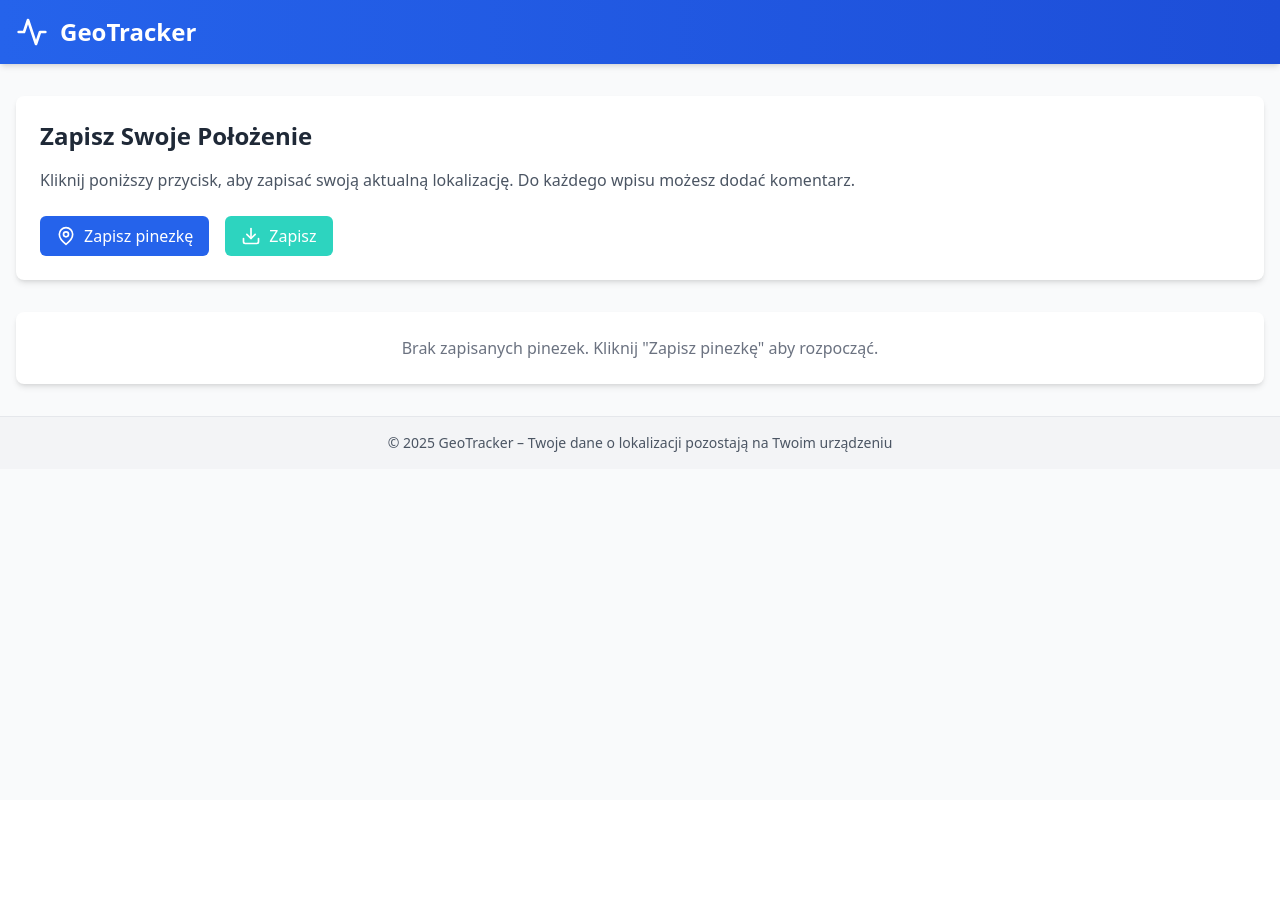
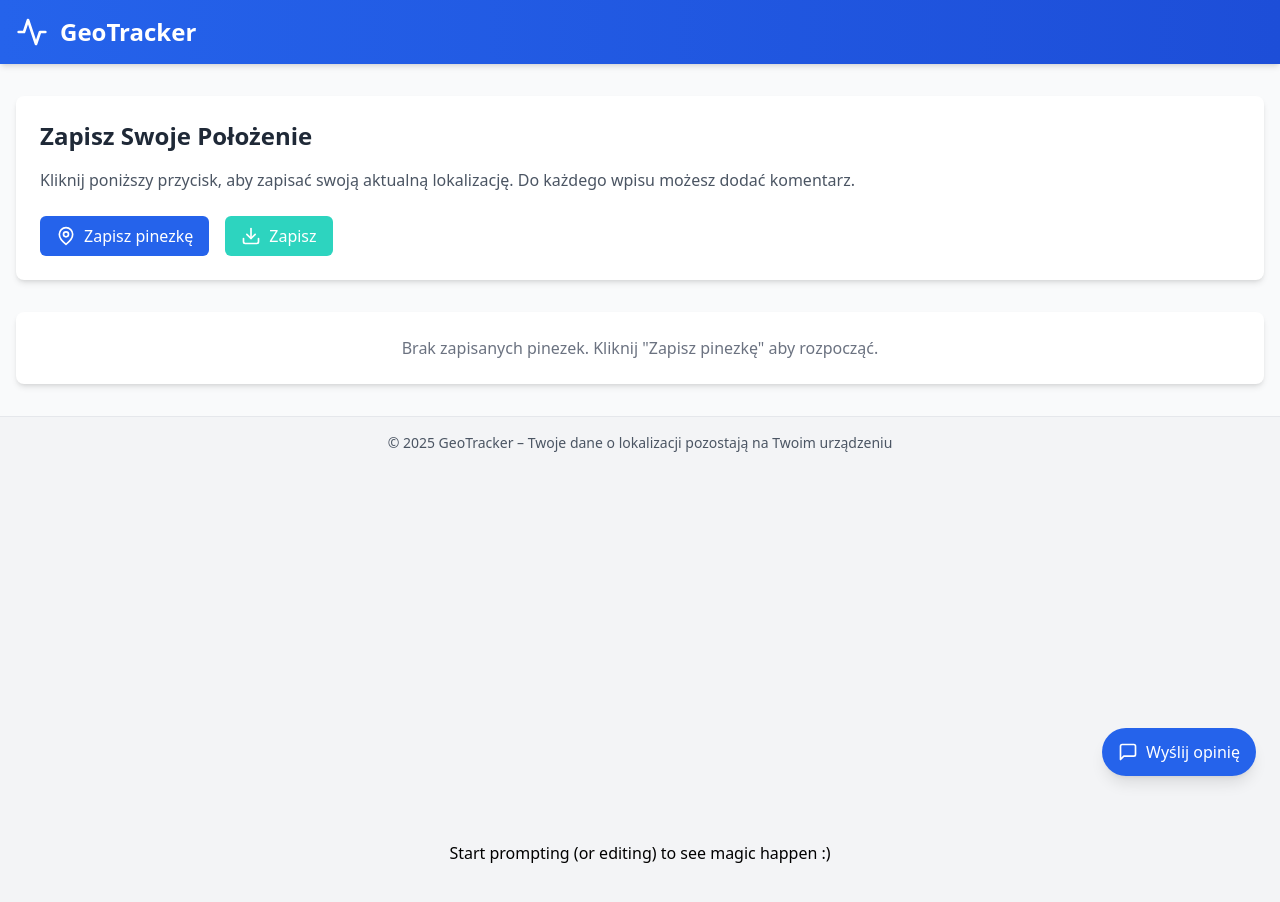
Before and after one commit to radantus/mushroom01, a React (Vite) app: page / in a window 1280 px wide. Shown: the top 902 px of the page. Before the commit the page ends 800 px from the top, so only its background shows below. Built offline with nearby package versions, Linux system fonts and the light colour scheme.

Commit message:
Update App.tsx

```diff
--- a/src/App.tsx
+++ b/src/App.tsx
@@ -1,8 +1,12 @@
 import React from 'react';
 import { Activity } from 'lucide-react';
 import LocationLogger from './components/LocationLogger';
+import { useState } from 'react';
+import { MessageSquare } from 'lucide-react';
+import FeedbackForm from './components/FeedbackForm';
 
 function App() {
+  const [isFeedbackOpen, setIsFeedbackOpen] = useState(false);
   return (
     <div className="min-h-screen bg-gray-50">
       <header className="bg-gradient-to-r from-blue-600 to-blue-700 text-white shadow-md">
@@ -18,6 +22,26 @@ function App() {
         <div className="container mx-auto px-4 text-center text-gray-600 text-sm">
           <p>© {new Date().getFullYear()} GeoTracker – Twoje dane o lokalizacji pozostają na Twoim urządzeniu</p>
         </div>
+        <div className="min-h-screen bg-gray-100 flex items-center justify-center">
+
+        {/* Feedback Button */}
+        <div className="fixed bottom-6 right-6">
+          <button
+            onClick={() => setIsFeedbackOpen(true)}
+            className="bg-blue-600 hover:bg-blue-700 text-white px-4 py-3 rounded-full shadow-lg hover:shadow-xl transition-all duration-200 flex items-center gap-2 font-medium"
+          >
+            <MessageSquare className="w-5 h-5" />
+            Wyślij opinię
+          </button>
+        </div>
+
+        {/* Feedback Form Modal */}
+        <FeedbackForm
+          isOpen={isFeedbackOpen}
+          onClose={() => setIsFeedbackOpen(false)}
+        />
+      <p>Start prompting (or editing) to see magic happen :)</p>
+    </div>
       </footer>
     </div>
   );
```
